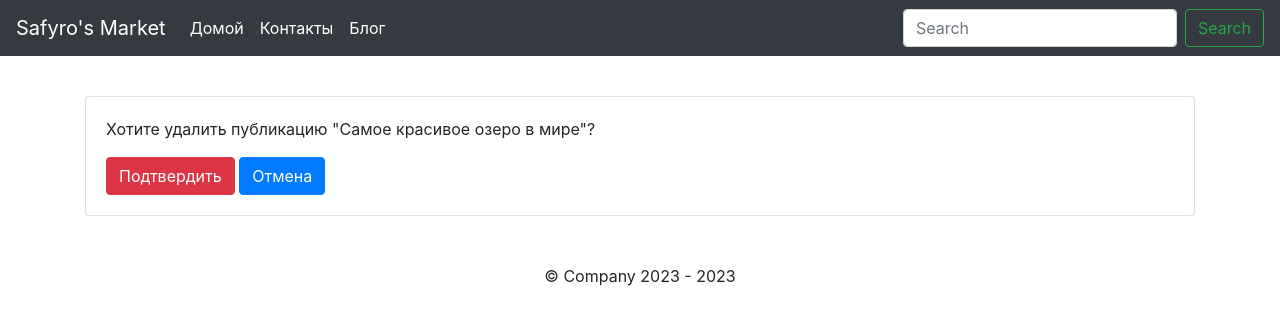
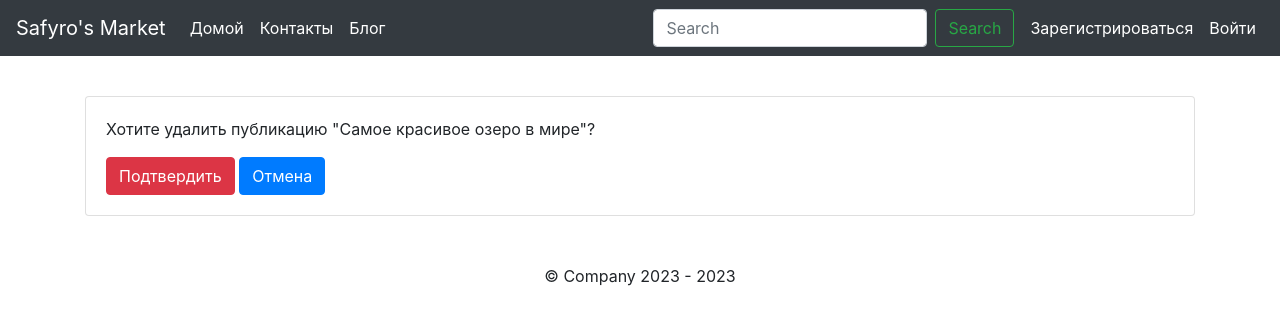
Before and after one commit to VictorVolkov7/hm_19.2_Django, a Django app: page /blog/delete/samoe-krasivoe-ozero-v-mire/ in a window 1280 px wide. Shown: the top 325 px of the page. Run offline with Django 4.2, Linux system fonts and the light colour scheme; data comes from the database, SQL or seed files in the repository; some libraries are stand-ins or nearby versions.

Commit message:
update inc_navbar.html: add buttons for authenticated

```diff
--- a/catalog/templates/catalog/include/inc_navbar.html
+++ b/catalog/templates/catalog/include/inc_navbar.html
@@ -24,4 +24,11 @@
             <button class="btn btn-outline-success my-2 my-sm-0" type="submit">Search</button>
         </form>
     </div>
+    {% if user.is_authenticated %}
+        <a href="{% url 'users:profile' %}" class="text-white mr-3 ml-3">Профиль</a>
+        <a href="{% url 'users:logout' %}" class="text-white mr-2">Выйти</a>
+    {% else %}
+        <a href="{% url 'users:register' %}" class="text-white mr-3 ml-3">Зарегистрироваться</a>
+        <a href="{% url 'users:login' %}" class="text-white mr-2">Войти</a>
+    {% endif %}
 </nav>
```
